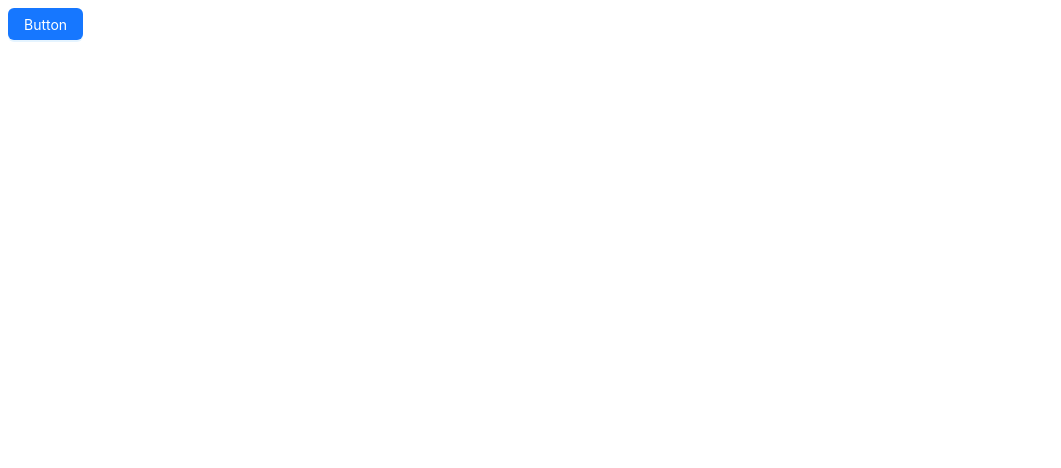
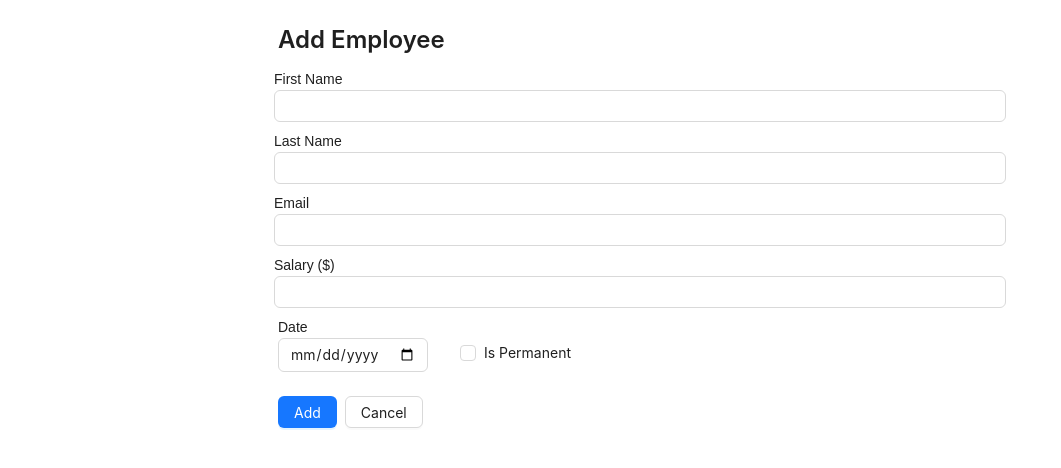
Before and after one commit to ratSparrow/Employee-Management-UI, a React (Vite) app: page / in a window 1280 px wide. Shown: the top 468 px of the page, without its empty margins (0-1061 px from the left). Built offline with nearby package versions, Linux system fonts and the light colour scheme.

Commit message:
Updated: Add New Employee Page

```diff
--- a/package.json
+++ b/package.json
@@ -13,6 +13,7 @@
     "antd": "^5.23.2",
     "react": "^18.3.1",
     "react-dom": "^18.3.1",
+    "react-hook-form": "^7.54.2",
     "react-router-dom": "^6.28.2"
   },
   "devDependencies": {
--- a/src/App.jsx
+++ b/src/App.jsx
@@ -1,15 +1,14 @@
+import { RouterProvider } from 'react-router-dom'
+import './App.css'
 
-import { Button } from 'antd'
-import './App.css'
+import router from './routes/Routes'
 
 function App() {
 
 
   return (
     <>
-      <div className="App">
-        <Button type="primary">Button</Button>
-      </div>
+    <RouterProvider router={router} />
     </>
   )
 }
--- /dev/null
+++ b/src/components/CustomForm.jsx
@@ -0,0 +1,23 @@
+
+import { FormProvider, useForm } from "react-hook-form";
+
+const CustomForm = ({ children, submitHandler, defaultValues }) => {
+  const formConfig = {};
+  if (!!defaultValues) formConfig["defaultValues"] = defaultValues;
+
+  const methods = useForm(formConfig);
+  const { handleSubmit, reset } = methods;
+
+  const onSubmit = (data) => {
+    submitHandler(data);
+    reset();
+  };
+
+  return (
+    <FormProvider {...methods}>
+      <form onSubmit={handleSubmit(onSubmit)}>{children}</form>
+    </FormProvider>
+  );
+};
+
+export default CustomForm;
--- /dev/null
+++ b/src/components/CustomInput.jsx
@@ -0,0 +1,44 @@
+
+import { Input, Typography } from "antd";
+import { Controller, useFormContext } from "react-hook-form";
+
+const CustomInput = ({
+  name,
+  type,
+  size,
+  value,
+  placeholder,
+  label,
+  defaultValue,
+}) => {
+  const { control, } = useFormContext();
+  return (
+    <>
+      <Typography
+        style={{ fontSize: 14, fontWeight: 500, fontFamily:'sans-serif',   }}
+      >
+        {label ? label : null}
+      </Typography>
+      <Controller
+        control={control}
+        name={name}
+        render={({ field }) => (
+          <Input
+            placeholder={placeholder}
+            size={size}
+            type={type}
+            {...field}
+            defaultValue={defaultValue ? defaultValue : ""}
+            value={value ? value : field.value}
+            style={{marginBottom:8}}
+            required
+          />
+
+        )}
+
+      />
+    </>
+  );
+};
+
+export default CustomInput;
--- /dev/null
+++ b/src/pages/AddNewEmployee.jsx
@@ -0,0 +1,105 @@
+import { Button, Checkbox, Col, Row, Typography } from "antd";
+import CustomForm from "../components/CustomForm";
+import CustomInput from "../components/CustomInput";
+import { useState } from "react";
+
+
+const { Title } = Typography;
+const AddNewEmployee = () => {
+    const [status, setStatus] = useState(false)
+    const checkHandler = () => {
+        setStatus(true)
+    }
+
+    const onSubmit = async (data) => {
+
+        const modifiedData = {
+            ...data,
+            status
+        }
+        console.log(modifiedData)
+    };
+    return (
+        <div style={{ maxWidth: "700px", margin: "auto" }}>
+            <Title level={3} style={{ marginLeft: "-12px" }}>
+                Add Employee
+            </Title>
+            <div >
+                <CustomForm submitHandler={onSubmit}>
+                    <div>
+                        <Row gutter={{ xs: 8, sm: 16, md: 24, lg: 32 }}>
+                            <CustomInput
+                                name="firstName"
+                                label="First Name"
+                                type="text"
+
+                                style={{ width: "70%" }}
+                            />
+                            <CustomInput
+                                name="lastName"
+                                label="Last Name"
+                                type="string"
+
+                                style={{ width: "70%" }}
+                            />
+                            <CustomInput
+                                name="email"
+                                label="Email"
+                                type="email"
+
+                                style={{ width: "70%" }}
+                            />
+                            <CustomInput
+                                name="salary"
+                                label="Salary (&#36;)"
+                                type="text"
+
+                                style={{ width: "70%" }}
+                            />
+                            <Col style={{marginLeft:"-12px"}}>
+                                <CustomInput
+                                    name="date"
+                                    label="Date"
+                                    type="date"
+
+                                    style={{ width: "70%" }}
+                                />
+                            </Col>
+                            <Col >
+                                <div style={{ marginTop: 26 }}>
+                                    <Checkbox
+                                        value={status}
+                                        onChange={checkHandler}>Is Permanent</Checkbox>
+                                </div>
+                            </Col>
+                        </Row>
+
+
+                        <div style={{ marginLeft: "-12px" }}>
+
+                            <Button
+                                style={{ marginTop: 16 }}
+                                htmlType="submit"
+                                type="primary"
+                            >
+                                Add
+                            </Button>
+                            <Button
+                                style={{ marginTop: 16, marginLeft: 8 }}
+                                htmlType="submit"
+                                type=""
+                            >
+                                Cancel
+                            </Button>
+                        </div>
+                    </div>
+                </CustomForm>
+
+
+            </div>
+
+        </div>
+    )
+}
+
+export default AddNewEmployee
--- /dev/null
+++ b/src/routes/Routes.jsx
@@ -0,0 +1,11 @@
+import { createBrowserRouter } from "react-router-dom";
+import AddNewEmployee from "../pages/AddNewEmployee";
+
+const router =  createBrowserRouter([
+    {
+        path:"/",
+        element:<AddNewEmployee/>
+    }
+])
+
+export default router
```
Also changed, not shown: 1 other file (tests, documents, lock files or other folders).
